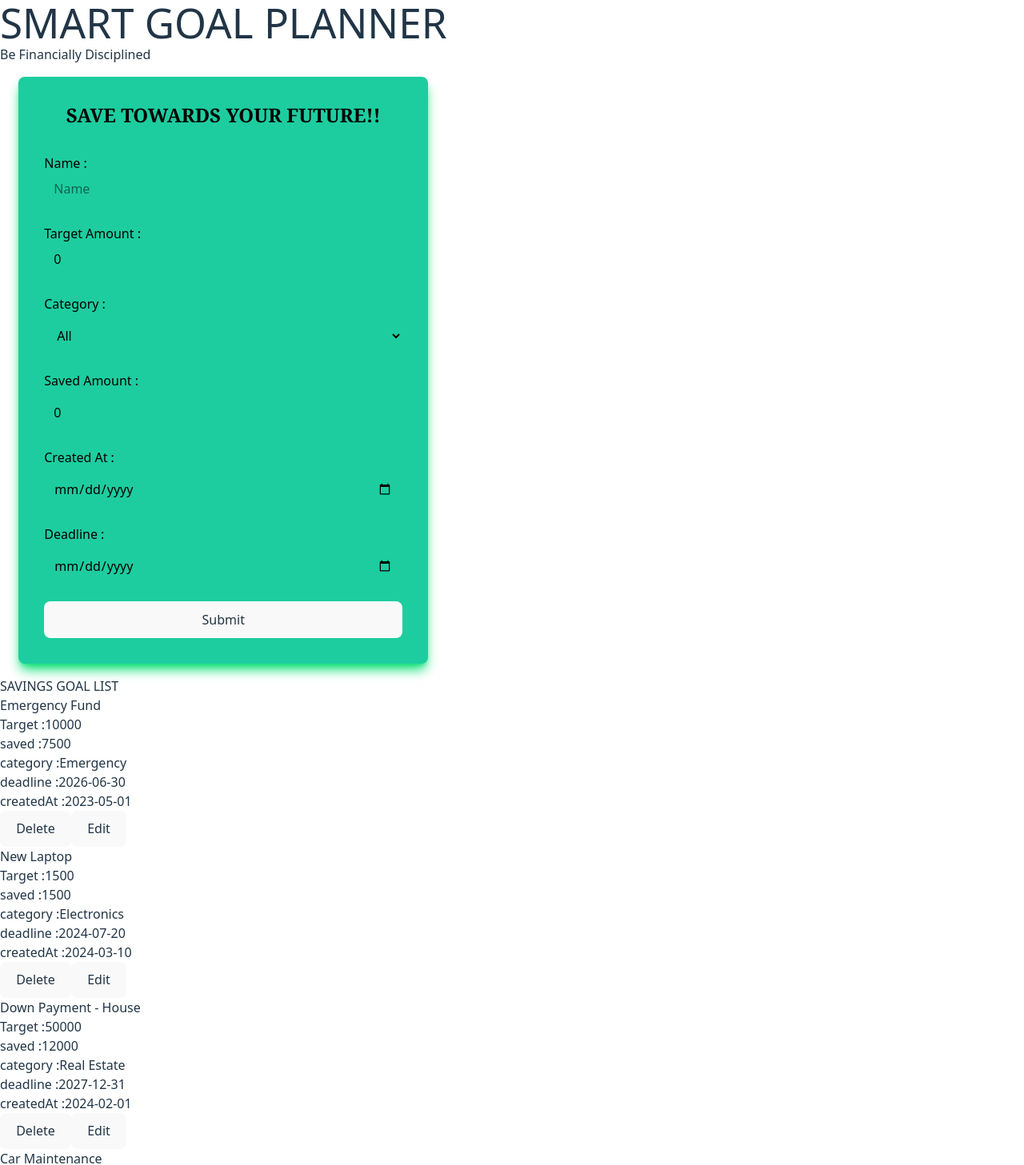
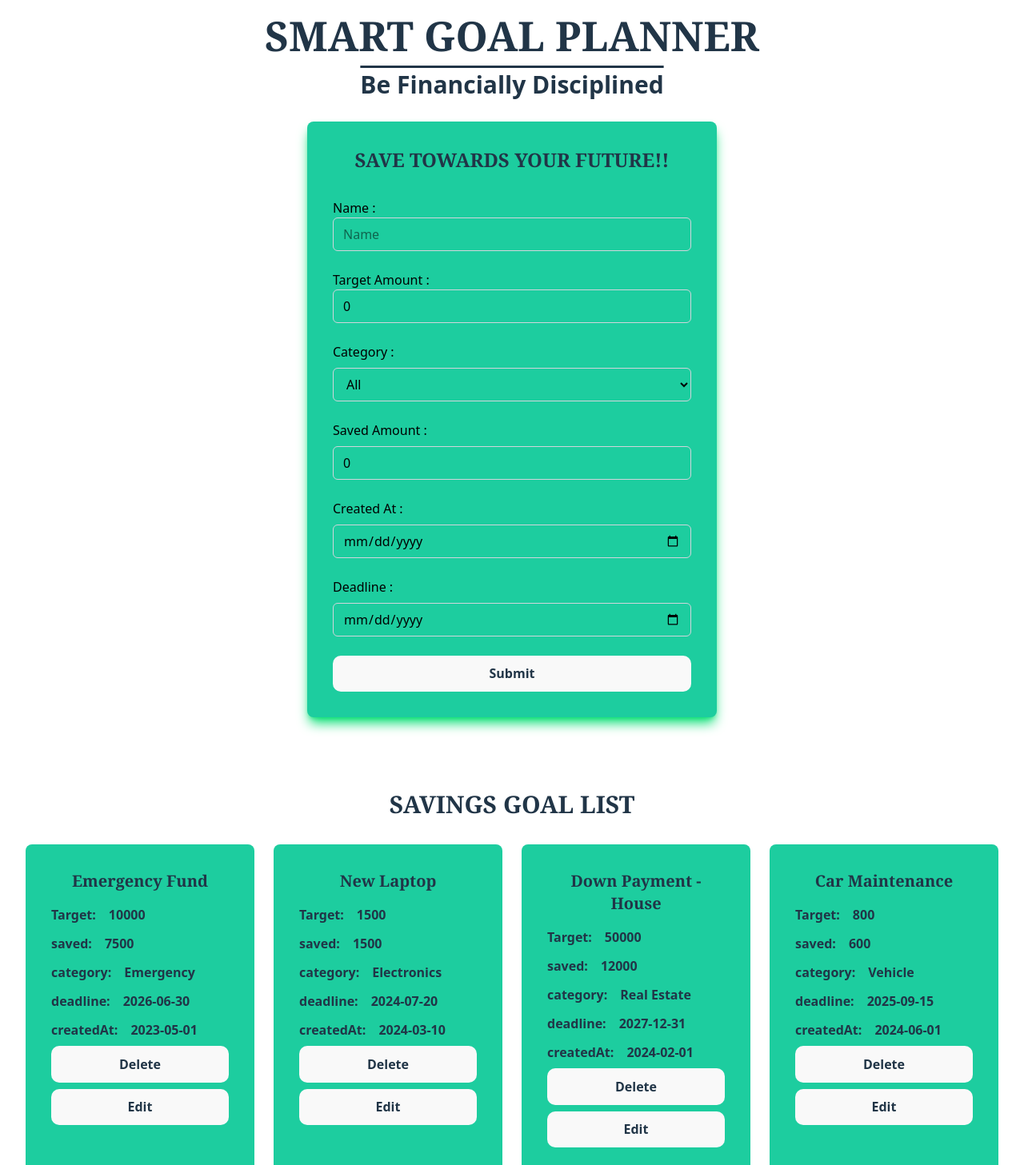
Before and after one commit to Andy-Ops254/week-2-react-code-challenge, a React (Vite) app: page / in a window 1280 px wide. Shown: the top 1457 px of the page at 80% size. Built offline with nearby package versions, Linux system fonts and the light colour scheme; data requests are answered from the project's data file.

Commit message:
complete styling cards

```diff
--- a/src/App.jsx
+++ b/src/App.jsx
@@ -32,8 +32,8 @@ function App() {
 
   return (
     <div>
-      <h1>SMART GOAL PLANNER</h1>
-      <h2>Be Financially Disciplined</h2>
+      <h1 className="font-bold text-center font-serif text-4xl my-4">SMART GOAL PLANNER</h1>
+      <h2 className="font-semibold text-center text-3xl overline">Be Financially Disciplined</h2>
       <Form  onAddGoal={handleNewGoal} />
       <GoalLists  goals={goals} onDelete={handleDelete}/>
       </div>
--- a/src/component/ Form.jsx
+++ b/src/component/ Form.jsx
@@ -62,11 +62,11 @@ console.log("finya apo")
 
 
     return (
-    <div className='h-vh  flex items-center justify-center p-4 '>
+    <div className='min-h-screen flex items-center justify-center align-center  '>
 
-    <form onSubmit={handleSubmit}className='w-full max-w-lg bg-[#1DCD9F] rounded-lg shadow-lg shadow-green-400  p-8'>
+    <form onSubmit={handleSubmit}className=' w-full max-w-lg bg-[#1DCD9F] rounded-lg shadow-lg shadow-green-400  p-8'>
 
-    <h2 className='font-bold text-black text-center font-serif text-2xl mb-8'>SAVE TOWARDS YOUR FUTURE!!</h2>
+    <h2 className='font-bold text-center font-serif text-2xl mb-8'>SAVE TOWARDS YOUR FUTURE!!</h2>
 
         <div className='space-y-6'>
 
@@ -74,7 +74,7 @@ console.log("finya apo")
         <label className='block text-md font-medium mb-2 text-black'>
         Name  :
         <input type="text" value={name} placeholder="Name" onChange={(e)=> setName(e.target.value)}
-        className='w-full px-3 py-2 border border-none rounded-md focus:outline-none focus:ring-2 focus:ring-sky-500 focus:border-transparent'
+        className='w-full px-3 py-2 border border-gray-300 rounded-md focus:outline-none focus:ring-2 focus:ring-sky-500 focus:border-transparent'
         />
         </label>
         </div>
@@ -83,7 +83,7 @@ console.log("finya apo")
         <label className='block text-md font-medium mb-2 text-black'>
         Target Amount  :
         <input type="number"  value={target} placeholder="Target Amount" onChange={(e) => setTarget(e.target.value)}
-        className='w-full px-3 py-2 border border-none rounded-md focus:outline-none focus:ring-2 focus:ring-sky-500 focus:border-transparent'
+        className='w-full px-3 py-2 border border-gray-300 rounded-md focus:outline-none focus:ring-2 focus:ring-sky-500 focus:border-transparent'
         />
         </label>
         </div>
@@ -93,7 +93,7 @@ console.log("finya apo")
         Category  :
         </label>
         <select name="category" onChange={(e)=> setCategory(e.target.value)}
-        className='w-full px-3 py-2 border border-none rounded-md focus:outline-none focus:ring-2 focus:ring-sky-500 focus:border-transparent text-black'
+        className='w-full px-3 py-2 border border-gray-300 rounded-md focus:outline-none focus:ring-2 focus:ring-sky-500 focus:border-transparent text-black'
         >
         <option value="ALl" className='text-black' >All</option>
         <option value="Electronics" className='text-black'>Electronics</option>
@@ -113,7 +113,7 @@ console.log("finya apo")
         Saved Amount  :
         </label>
         <input type= "number" value={saved} placeholder="saved Amount" onChange={(e)=> setSaved(e.target.value)}
-        className='w-full px-3 py-2 border border-none rounded-md focus:outline-none focus:ring-2 focus:ring-sky-500 focus:border- text-black'
+        className='w-full px-3 py-2 border border-gray-300 rounded-md focus:outline-none focus:ring-2 focus:ring-sky-500 focus:border- text-black'
         ></input>
         </div>
 
@@ -122,7 +122,7 @@ console.log("finya apo")
             Created At  :
         </label>
         <input type="date" value={createdAt} placeholder="Created At" onChange={(e) =>setCreatedAt(e.target.value)}
-        className='w-full px-3 py-2 border border-none rounded-md focus:outline-none focus:ring-2 focus:ring-sky-500 focus:border-transparent text-black'
+        className='w-full px-3 py-2 border border-gray-300 rounded-md focus:outline-none focus:ring-2 focus:ring-sky-500 focus:border-transparent text-black'
         />
         </div>
 
@@ -131,13 +131,12 @@ console.log("finya apo")
         Deadline  :
         </label>
         <input type="date"  value={deadline}  placeholder="deadline" onChange={(e) => setDeadline(e.target.value)}
-        className='w-full px-3 py-2 border border-none rounded-md focus:outline-none focus:ring-2 focus:ring-sky-500 focus:border-transparent text-black'
+        className='w-full px-3 py-2 border border-gray-300 rounded-md focus:outline-none focus:ring-2 focus:ring-sky-500 focus:border-transparent text-black'
         />
         </div>
 
         <button
         className="w-full"
-
         >
     Submit
     </button>
--- a/src/component/GoalLists.jsx
+++ b/src/component/GoalLists.jsx
@@ -18,26 +18,28 @@ function GoalLists  ({goals, onDelete})  {
 //everything sent to APP and then this displays the changes
 
 return (
-    <div>
-        <h2>SAVINGS GOAL LIST</h2>
+    <div className='max-w-7xl mx-auto px-8 py-8'>
+        <h2 className='font-extrabold font-serif text-3xl my-8 text-center'>SAVINGS GOAL LIST</h2>
         {goals.length===0 ?
-        <p>WEKA KITU MSEE !</p> :
-        <ol>
+        <p className='text-center font-extrabold font-serif font text-red-700 text-3xl'>WEKA KITU MSEE !</p> :
+        <div className= 'grid grid-cols-1 md:grid-cols-3 lg:grid-cols-4 gap-6'>
             {goals.map((goal) => (
-                <li key={goal.id}
-                className=''
+                <div key={goal.id}
+                className='bg-[#1DCD9F] rounded-lg hover:shadow-lg shadow-green-400 transition-shadow duration-150 cursor-grabbing p-8 flex flex-col'
                 >
-                    <h3> {goal.name}</h3>
-                    <p>Target :{goal.targetAmount}</p>
-                    <p>saved :{goal.savedAmount}</p>
-                    <p>category :{goal.category}</p>
-                    <p>deadline :{goal.deadline}</p>
-                    <p>createdAt :{goal.createdAt}</p>
-                    <button onClick={() =>onDelete(goal.id)}>Delete</button>
+                    <h3 className='mb-4 text-center font-bold font-serif text-xl'> {goal.name}</h3>
+                    <div className='space-y-3 font-semibold'>
+                    <p>Target:<span className='ml-4'>{goal.targetAmount}</span></p>
+                    <p>saved:<span className='ml-4'>{goal.savedAmount}</span></p>
+                    <p>category:<span className='ml-4'>{goal.category}</span></p>
+                    <p>deadline:<span className='ml-4'>{goal.deadline}</span></p>
+                    <p>createdAt:<span className='ml-4'>{goal.createdAt}</span></p>
+                    </div>
+                    <button onClick={() =>onDelete(goal.id)} className='my-2'>Delete</button>
                     <button> Edit </button>
-                </li>
+                </div>
             ))}
-        </ol>}
+        </div>}
     </div>
 )
 }
--- a/src/index.css
+++ b/src/index.css
@@ -39,11 +39,11 @@ h1 {
 }
 
 button {
-  border-radius: 8px;
+  border-radius: 10px;
   border: 1px solid transparent;
   padding: 0.6em 1.2em;
   font-size: 1em;
-  font-weight: 500;
+  font-weight: 600;
   font-family: inherit;
   background-color: #1a1a1a;
   cursor: pointer;
--- /dev/null
+++ b/src/nav.jsx
@@ -0,0 +1,11 @@
+import React from 'react'
+
+function Nav = ()  {
+  return (
+    <nav>
+
+    </nav>
+  )
+}
+
+export default Nav
```
